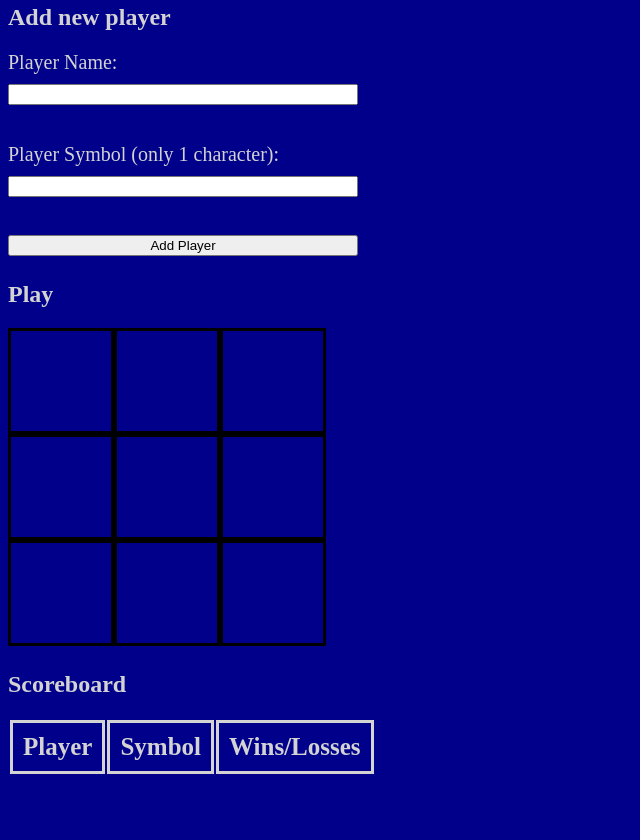
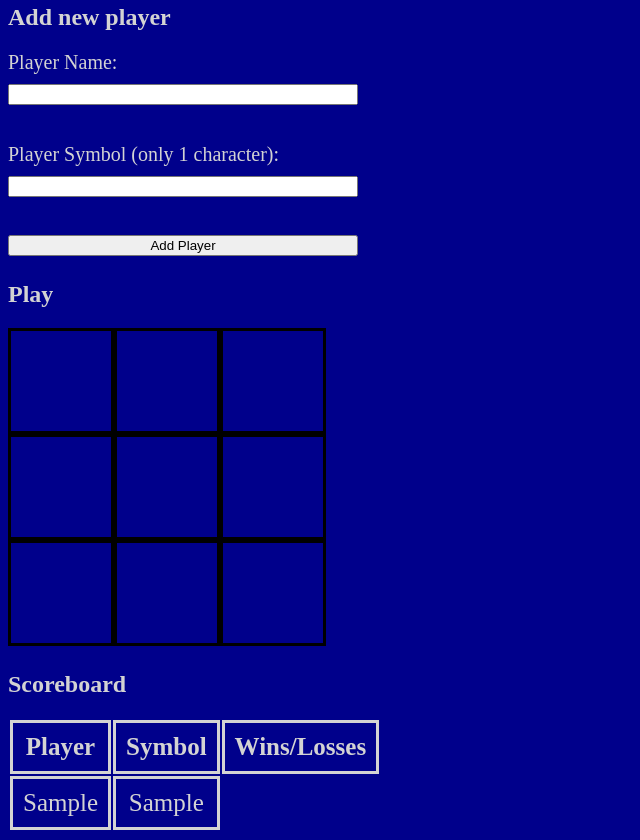
Before and after one commit to Alexis696/odinproject-javascript, a website: page tictactoe/tictactoe.html in a window 1280 px wide. Both pictures are taken after typing "Sample", "Sample" into the empty fields and a click on the button "Add Player". Shown: the part 79-919 px from the top of the page, without its empty margins (0-640 px from the left). Before the commit the page ends 863 px from the top, so only its background shows below. Drawn offline with Linux system fonts and the light colour scheme.

Commit message:
added function to add players to table list

```diff
--- a/tictactoe/tictactoe.html
+++ b/tictactoe/tictactoe.html
@@ -33,11 +33,16 @@
     <h2>Scoreboard</h2>
     <div class="scoreboard">
       <table id="player-table">
-        <tr>
-          <th class="table-cell">Player</th>
-          <th class="table-cell">Symbol</th>
-          <th class="table-cell">Wins/Losses</th>
-        </tr>
+        <thead>
+          <tr>
+            <th class="table-cell">Player</th>
+            <th class="table-cell">Symbol</th>
+            <th class="table-cell">Wins/Losses</th>
+          </tr>
+        </thead>
+        <tbody>
+          <!-- Players -->
+        </tbody>
       </table>
     </div>
     <script src="./tictactoe.js"></script>
--- a/tictactoe/tictactoe.js
+++ b/tictactoe/tictactoe.js
@@ -8,10 +8,19 @@ function createPlayer(name, symbol) {
 }
 
 function updatePlayerList() {
-  const playerTable = document.querySelector("#player-table");
+  const playerTable = document.querySelector("#player-table tbody");
   playerTable.innerHTML = '';
 
+  listOfPlayers.forEach((player) => {
+    const row = document.createElement('tr');
 
+    row.innerHTML = `
+      <td class="table-cell">${player.name}</td>
+      <td class="table-cell">${player.symbol}</td>
+    `;
+
+    playerTable.append(row);
+  });
 }
 
 function runGUI() {
@@ -32,6 +41,7 @@ function runGUI() {
     console.log(listOfPlayers);
 
     addPlayerButton.reset();
+    updatePlayerList();
   });
 }
 
```
